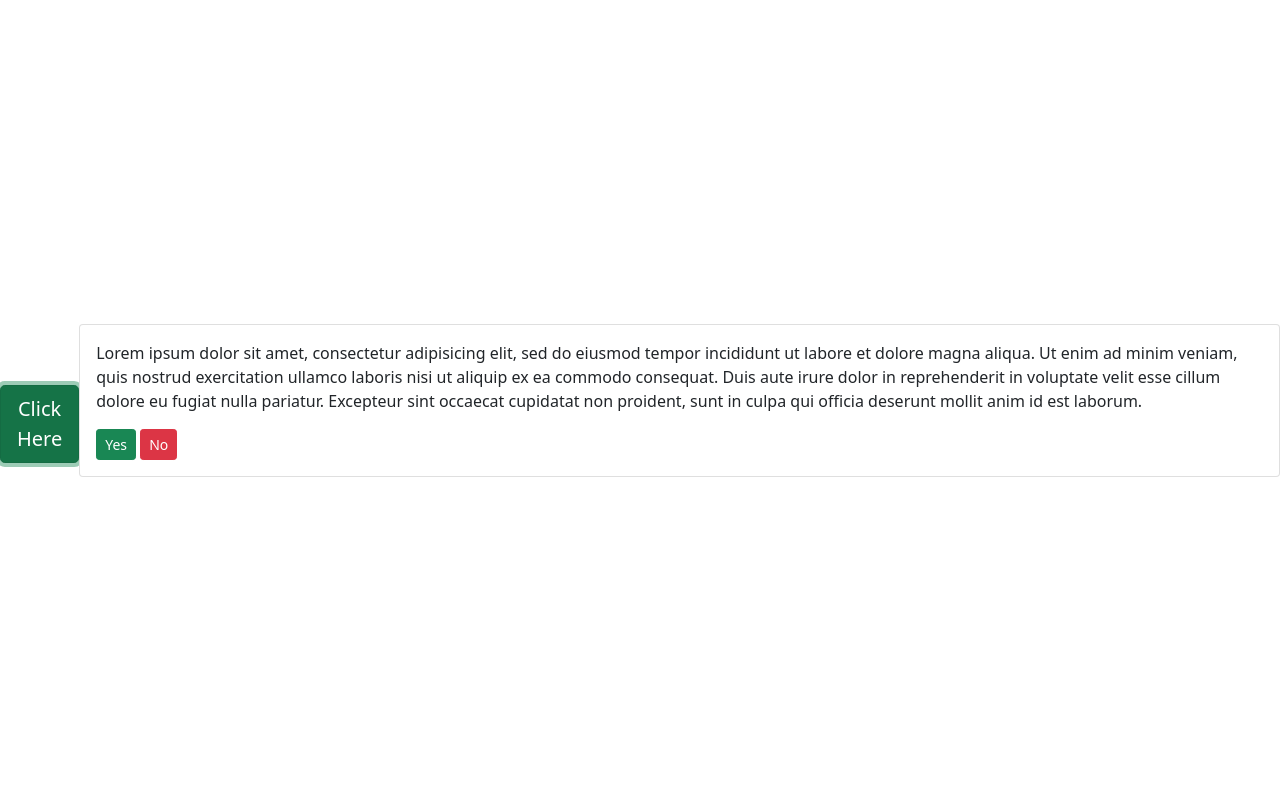
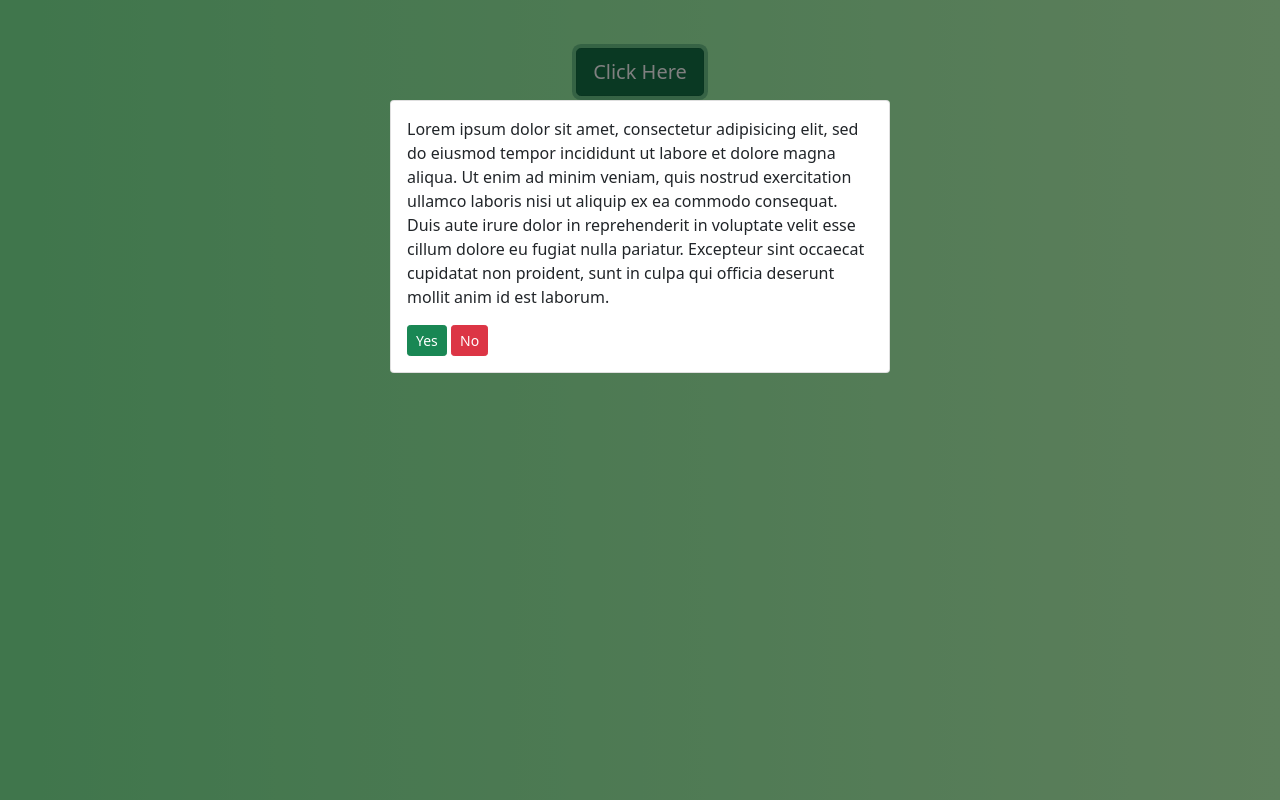
Before and after one commit to muhammadfysal/Js-progrmming-Language, a plain HTML site: page index (3).html in a window 1280 px wide. Both pictures are taken after a click on the button "Click Here". Drawn offline with nearby package versions, Linux system fonts and the light colour scheme; files that its build step writes are made by us from their sources.

Commit message:
Add files via upload

```diff
--- a/style.css
+++ b/style.css
@@ -3,13 +3,14 @@
 	padding: 0;
 }
 
-
+/*
 body{
 	width: 100%;
 	height: 100vh;
 	display: flex;
 	justify-content: center;
 	align-items: center;
+
 }
 .Loading{
 	width: 200px;
@@ -70,4 +71,158 @@ body{
 	to{
 		transform: rotate(-360deg);
 	}
+}*/
+
+
+
+/***************slider code**************/
+/*body{
+	width: 100%;
+	height: 100vh;
+	background: #000;
 }
+
+#testmonial{
+	width: 100%;
+	padding: 120px 0px;
+
+}
+#testmonial h1{
+	font-size: 32px;
+	margin-bottom: 64px;
+	font-weight: 600;
+	color: white;
+	text-align: center;
+}
+
+.slide-row{
+	width: 3200px;
+	display: flex;
+
+}
+.slide-col{
+	width: 800px;
+	height: 400px;
+	position: relative;
+}
+.user-img{
+	position: absolute;
+	top: 0;
+	right: 0;
+	height: 100%;
+}
+.user-img img{
+	height: 100%;
+	border-radius: 3px;
+
+}
+.user-text{
+	background: #272c33;
+	width: 480px;
+	height: 230px;
+	position: absolute;
+	left: 0;
+	top: 50%;
+	transform: translateY(-50%);
+	color: #fefefe;
+	border-radius: 8px;
+	padding: 40px;
+	z-index: 5;
+
+
+}
+.user-text .content{
+	font-size: 20px;
+	line-height: 26px;
+}
+.user-text h5{
+	color: white;
+	font-size: 26px;
+	margin: 35px 0px 5px;
+}
+.container{
+	width:800px ;
+	height: 400px;
+	position: absolute;
+	top: 50%;
+	left: 50%;
+	transform: translate(-50%,-50%);
+
+}
+.testmonial{
+	height: 100%;
+	width: 100%;
+	overflow: hidden;
+}
+
+.dots{
+	height: 8px;
+	width: 16px;
+	border-radius:5px;
+	background: white;
+	display: inline-block;
+	cursor: pointer;
+
+}
+.pagination{
+	position: absolute;
+	left: 50%;
+	transform: translateY(-50%);
+	bottom: -60px;
+}
+.dots:hover{
+	background: tomato;
+}
+.active{
+	width: 30px;
+}*/
+
+/****************calcuator?**************/
+
+/*body{
+	height: 100vh;
+	width: 100%;
+	background: linear-gradient(to right,#80ED99,#BCFFB9);
+}
+.calcuator-body{
+	width: 400px;
+	background: white;
+	border-radius: 5px;
+	padding: 16px;
+	margin: 100px auto;
+
+}
+.result{
+	width: 100%;
+	padding: 26px;
+	background: #dadada;
+	border: none;
+	font-size:26px ;
+
+}
+.result::focus{
+	outline: none;
+}
+.btn{
+	background: #dadada;
+	width: 88px;
+	height: 46px;
+}*/
+body{
+	height: 100vh;
+	width: 100%;
+	background: linear-gradient(to right,#80ED99,#BCFFB9);
+}
+
+.main-body{
+	height: 100vh;
+	width: 100%;
+	background: rgba(0, 0, 0, 0.5);
+	padding-top: 100px;
+	position: absolute;
+	top: 0;
+}
+.cModal{
+	width: 500px;
+	margin: auto;
+}
```
